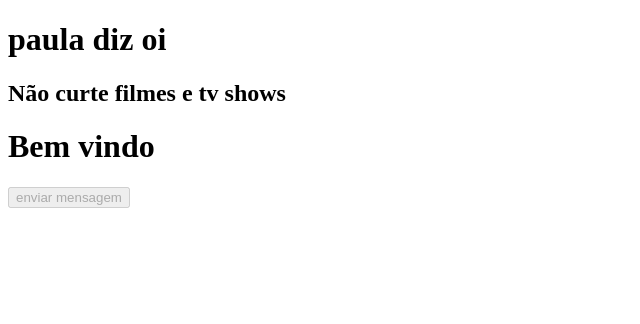
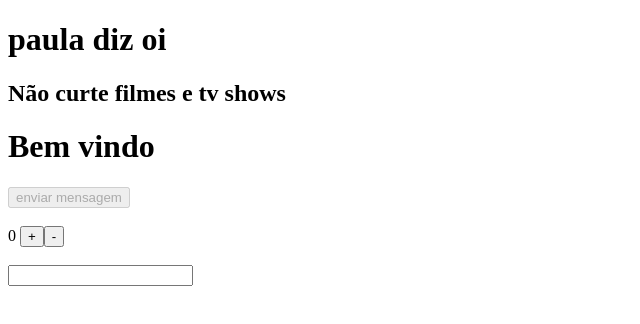
Before and after one commit to senagab/quick-start-vue, a Vue app: page / in a window 1280 px wide. Shown: the top 324 px of the page, without its empty margins (0-640 px from the left). Built offline with nearby package versions, Linux system fonts and the light colour scheme.

Commit message:
feat: bind de evento @click @change @keyup + estado de eventos

```diff
--- a/src/App.vue
+++ b/src/App.vue
@@ -1,4 +1,6 @@
 <script setup>
+import { reactive } from 'vue';
+
 const nome = "gabriel"
 const meuObjeto = {
   nome: "gian",
@@ -18,6 +20,26 @@ const gostaDeFilme = false
 const gostaDeTvShow = false
 
 const estaAutorizado = true
+
+// let contador = 0
+const estado = reactive({
+  contador: 0,
+  email: ''
+})
+
+function incrementar() {
+    estado.contador++;
+    console.log('aumentou')
+}
+
+function decrementar() {
+  estado.contador--;
+  console.log('diminuiu')
+}
+
+function alteraEmail(evento) {
+  estado.email = evento.target.value;
+}
 </script>
 
 <template>
@@ -32,6 +54,20 @@ const estaAutorizado = true
   <h1 v-else>Não possui acesso</h1>
 
   <button :disabled="!botaoEstaHabilitado">enviar mensagem</button>
+
+  <br>
+  <br>
+
+  {{ estado.contador }}
+
+  <button @click="incrementar" type="button">+</button>
+  <button @click="decrementar" type="button">-</button>
+
+  <br>
+  <br>
+
+  {{ estado.email }}
+  <input type="email" @keyup="alteraEmail">
 </template>
 
 <style scoped>
```
